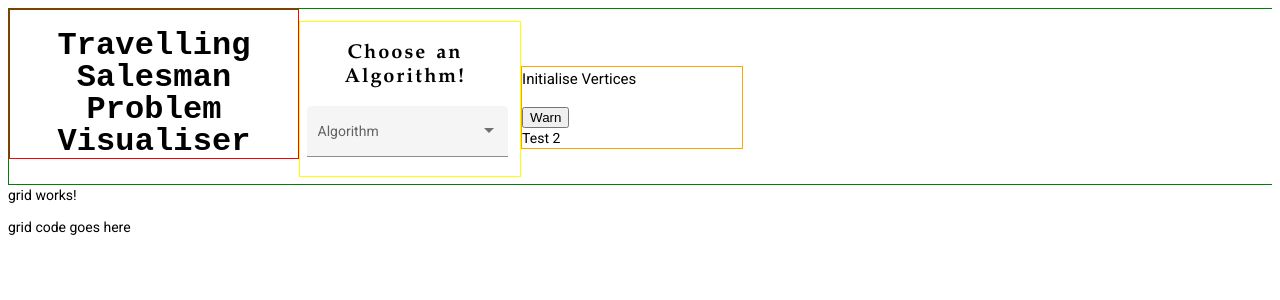
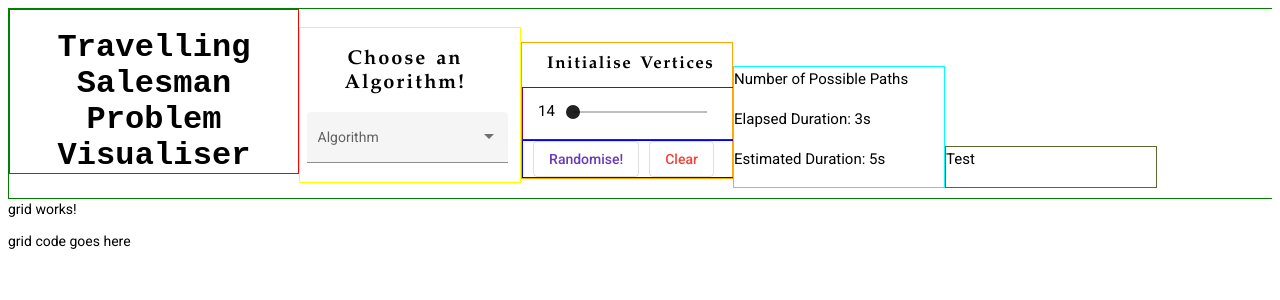
Before and after one commit to Ellipsoul/Travelling-Salesman-Visualiser, an Angular app: page / in a window 1280 px wide. Shown: the top 300 px of the page. Built offline with nearby package versions, Linux system fonts and the light colour scheme.

Commit message:
Unfinished top styling, stopping for today

```diff
--- a/src/app/topbar/topbar.component.css
+++ b/src/app/topbar/topbar.component.css
@@ -33,7 +33,7 @@
   padding-top: 20px;
   padding-left: 5px;
   padding-right: 5px;
-  /*line-height: 2.5vw;*/
+  line-height: 2.8vw;
 }
 
 .algorithm-selector {
@@ -42,7 +42,7 @@
   height: 100%;
   position: relative;
   display: inline-block;
-  bottom: 7px;
+  bottom: 15px;
 }
 
 #algorithm-text {
@@ -71,9 +71,83 @@
 
 .node-control {
   border: 1px solid orange;
-  width: 220px;
+  width: 210px;
   height: 100%;
   position: relative;
   display: inline-block;
-  bottom: 7px;
 }
+
+#node-control-description {
+  display: inline-block;
+  margin-left: 25px;
+  margin-top: 10px;
+  margin-bottom: 10px;
+
+  font-family: "Palatino Linotype", "Book Antiqua", Palatino, serif;
+  text-align: center;
+  font-size: 17px;
+  letter-spacing: 1.5px;
+  word-spacing: 2px;
+  color: #000000;
+  font-weight: 700;
+  text-decoration: none;
+  font-style: normal;
+  font-variant: normal;
+  text-transform: none;
+}
+
+.node-slider-and-display {
+  border: 1px solid purple;
+  width: 100%;
+  height: 100%;
+  position: relative;
+  display: inline-block;
+}
+
+#number-of-nodes{
+  position: relative;
+  display: inline-block;
+  margin-left: 15px;
+  margin-right: 10px;
+}
+
+#node-slider {
+  display: inline-block;
+  width: 150px;
+}
+
+.node-control-buttons {
+  border: 1px solid blue;
+  width: 100%;
+  height: 100%;
+  position: relative;
+  display: inline-block;
+}
+
+#randomise-button {
+  position: relative;
+  margin-left: 10px;
+  margin-right: 5px;
+}
+
+#clear-button {
+  position: relative;
+  margin-left: 5px;
+  margin-right: 5px;
+}
+
+.path-info {
+  border: 1px solid cyan;
+  width: 210px;
+  height: 100%;
+  position: relative;
+  display: inline-block;
+}
+
+.playback-control {
+  border: 1px solid darkolivegreen;
+  width: 210px;
+  height: 100%;
+  position: relative;
+  display: inline-block;
+}
--- a/src/app/topbar/topbar.component.html
+++ b/src/app/topbar/topbar.component.html
@@ -32,10 +32,24 @@
 
   <div class="node-control">
     <h4 id="node-control-description"> Initialise Vertices </h4>
+    <div class="node-slider-and-display">
+      <h4 id="number-of-nodes"> 14 </h4>
+      <mat-slider thumbLabel min="2" max="200" id="node-slider"> </mat-slider>
+    </div>
     <div class="node-control-buttons">
-      <button mat-flat-button color="warn">Warn</button>
+      <button mat-stroked-button color="primary" id="randomise-button"> Randomise! </button>
+      <button mat-stroked-button color="warn" id="clear-button"> Clear </button>
     </div>
-    <div close="node-slider-and-display"> Test 2</div>
+  </div>
+
+  <div class="path-info">
+    <h4> Number of Possible Paths </h4>
+    <h4> Elapsed Duration: 3s </h4>
+    <h4> Estimated Duration: 5s</h4>
+  </div>
+
+  <div class="playback-control">
+    <h4> Test </h4>
   </div>
 
 </div>
--- a/src/app/topbar/topbar.component.ts
+++ b/src/app/topbar/topbar.component.ts
@@ -7,7 +7,6 @@ import {FormControl} from '@angular/forms';
   styleUrls: ['./topbar.component.css']
 })
 
-
 export class TopbarComponent implements OnInit {
 
   constructor() { }
```
Also changed, not shown: src/app/app.module.ts (+8 -6 lines).
